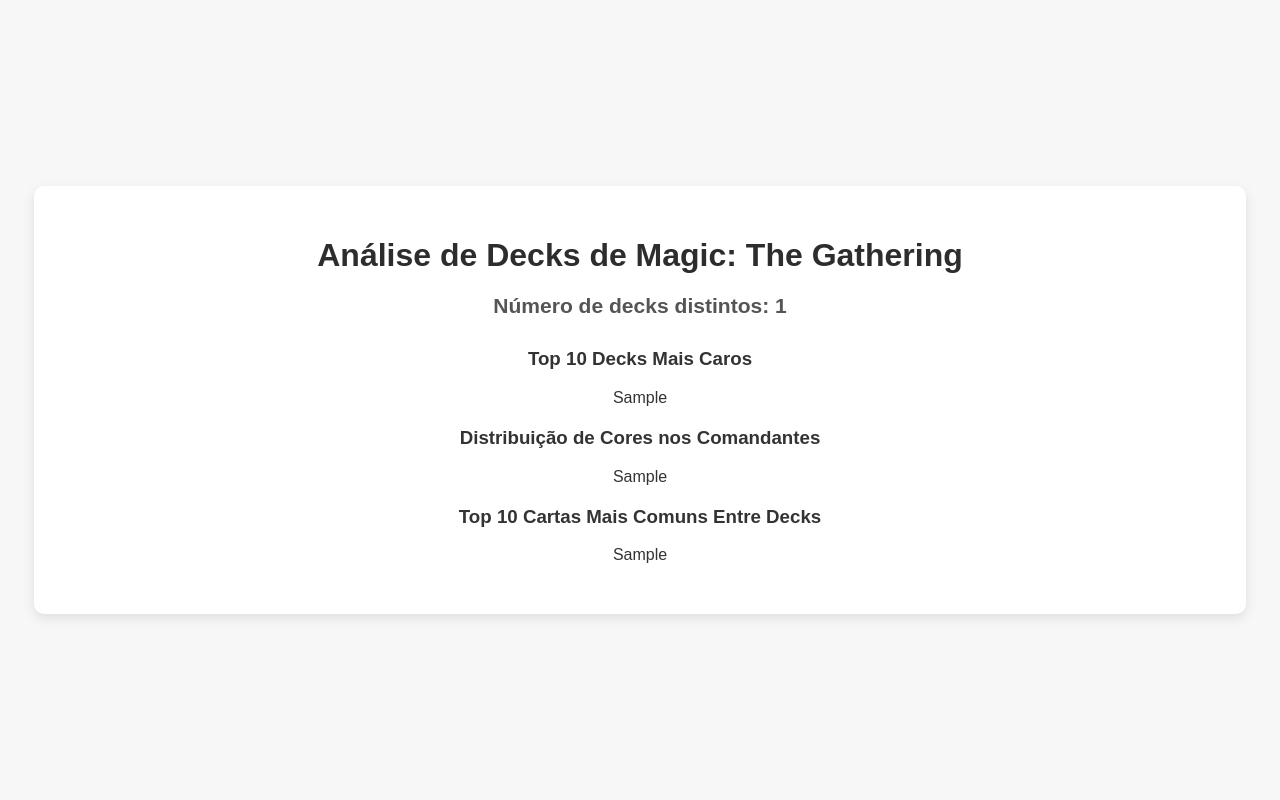
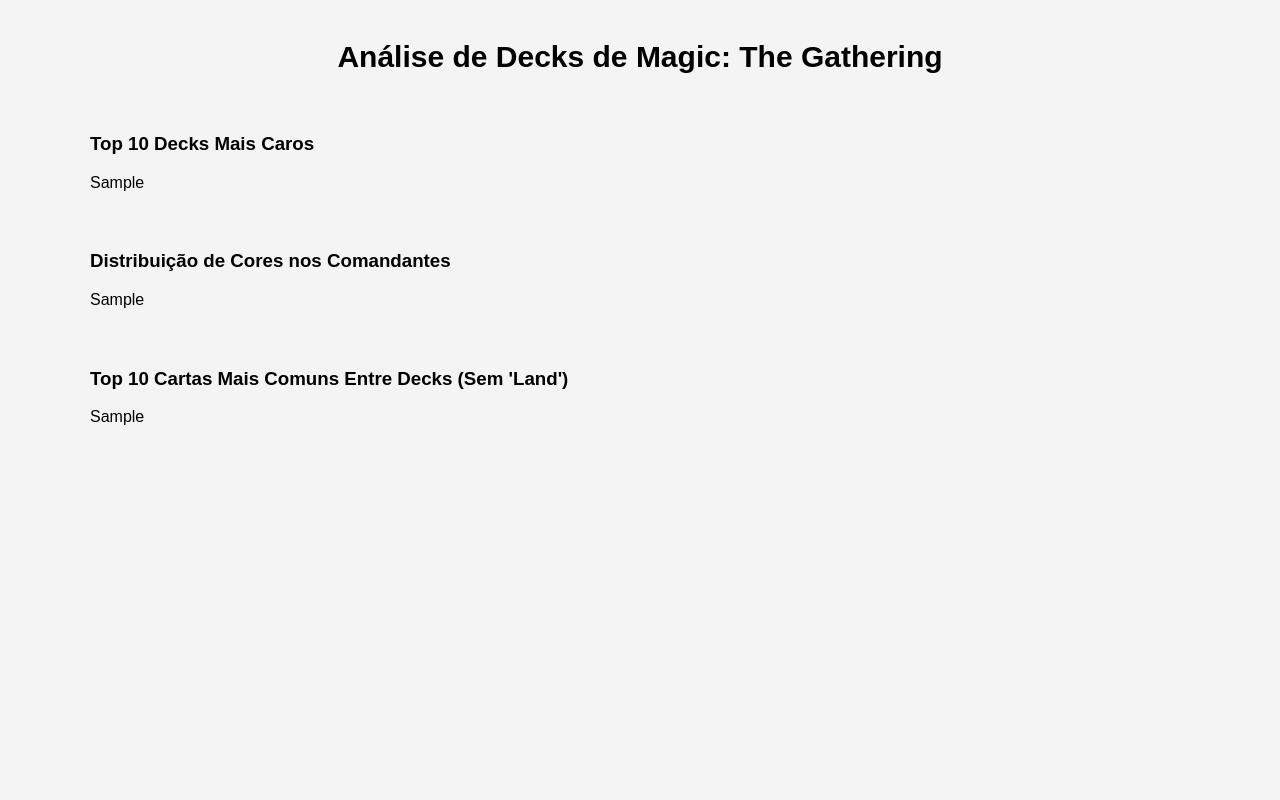
Before and after one commit to MatheusArguelho/KindredWars, a Flask app: template templates/index.html in a window 1280 px wide. Run offline with Flask 3, Linux system fonts and the light colour scheme; the template is opened without the code that fills it: most values are stand-ins (such as "Sample title", 1, 10 or a date in 2020).

Commit message:
Ajeitei pequenas coisas

```diff
--- a/app.py
+++ b/app.py
@@ -20,7 +20,6 @@
 # ==============================================
 
 num_decks_distintos = df['Deck'].nunique()
-media_cartas_por_deck = df.groupby('Deck')['Nome'].count().mean()
 comandantes_decks = df[df['Comandante'] == 1].groupby('Deck').first()
 preco_por_deck = df.groupby('Deck')['Preco_USD'].sum().sort_values(ascending=False)
 cores_comandantes = comandantes_decks['Cor'].value_counts()
@@ -36,6 +35,7 @@
 
 @app.route('/')
 def index():
+    # Gráfico de barras: Top 10 Decks Mais Caros
     fig_preco_decks = px.bar(preco_por_deck.head(10),
                              x=preco_por_deck.head(10).index,
                              y=preco_por_deck.head(10).values,
@@ -43,26 +43,44 @@
                              labels={'x': 'Deck', 'y': 'Preço Total (USD)'},
                              template='plotly')
 
+    # Gráfico de pizza: Distribuição de Cores nos Comandantes
     fig_cores_comandantes = px.pie(cores_comandantes,
                                    names=cores_comandantes.index,
                                    values=cores_comandantes.values,
                                    title="Distribuição de Cores nos Comandantes",
                                    template='plotly')
 
+    # Gráfico de barras: Top 10 Cartas Mais Comuns Entre Decks (Sem 'Land')
     fig_cartas_comuns = px.bar(cartas_comuns.head(10),
                                x=cartas_comuns.head(10).index,
                                y=cartas_comuns.head(10).values,
-                               title="Top 10 Cartas Mais Comuns Entre Decks (Excluindo terreno basico)",
+                               title="Top 10 Cartas Mais Comuns Entre Decks (Sem 'Land')",
                                labels={'x': 'Carta', 'y': 'Número de Decks'},
                                template='plotly')
 
+    # Ajuste de layout para tornar os gráficos responsivos
+    fig_preco_decks.update_layout(
+        autosize=True,
+        margin=dict(l=10, r=10, t=40, b=40)
+    )
+
+    fig_cores_comandantes.update_layout(
+        autosize=True,
+        margin=dict(l=10, r=10, t=40, b=40)
+    )
+
+    fig_cartas_comuns.update_layout(
+        autosize=True,
+        margin=dict(l=10, r=10, t=40, b=40)
+    )
+
+    # Converte os gráficos para HTML
     graph_preco_decks = fig_preco_decks.to_html(full_html=False)
     graph_cores_comandantes = fig_cores_comandantes.to_html(full_html=False)
     graph_cartas_comuns = fig_cartas_comuns.to_html(full_html=False)
 
     return render_template('index.html',
                            num_decks_distintos=num_decks_distintos,
-                           #media_cartas_por_deck="{:.2f}".format(media_cartas_por_deck),
                            graph_preco_decks=graph_preco_decks,
                            graph_cores_comandantes=graph_cores_comandantes,
                            graph_cartas_comuns=graph_cartas_comuns)
--- a/templates/index.html
+++ b/templates/index.html
@@ -7,60 +7,27 @@
     <style>
         body {
             font-family: Arial, sans-serif;
-            background-color: #f7f7f7;
-            color: #333;
+            background-color: #f4f4f4;
             margin: 0;
             padding: 0;
+        }
+        .container {
+            max-width: 1100px;
+            margin: 0 auto;
+            padding: 20px;
+        }
+        h1 {
+            text-align: center;
+            font-size: 30px;
+            margin-bottom: 40px;
+        }
+        .graphs {
             display: flex;
-            justify-content: center;
-            align-items: center;
-            height: 100vh;
+            flex-direction: column;
+            gap: 40px;
         }
-
-        .container {
-            width: 90%;
-            max-width: 1200px;
-            background-color: #fff;
-            padding: 30px;
-            border-radius: 10px;
-            box-shadow: 0 4px 12px rgba(0, 0, 0, 0.1);
-            text-align: center;
-        }
-
-        h1 {
-            color: #2d2d2d;
-            font-size: 32px;
-            margin-bottom: 20px;
-        }
-
-        .stats {
-            margin: 20px 0;
-            font-size: 18px;
-            color: #555;
-        }
-
-        .stats h3 {
-            margin: 10px 0;
-        }
-
-        .charts {
-            margin-top: 30px;
-        }
-
-        .chart-container {
-            margin: 20px 0;
-        }
-
-        /* Responsividade */
-        @media (max-width: 768px) {
-            .container {
-                width: 100%;
-                padding: 20px;
-            }
-
-            h1 {
-                font-size: 24px;
-            }
+        .graph {
+            width: 100%;
         }
     </style>
 </head>
@@ -68,24 +35,19 @@
     <div class="container">
         <h1>Análise de Decks de Magic: The Gathering</h1>
 
-        <div class="stats">
-            <h3>Número de decks distintos: {{ num_decks_distintos }}</h3>
-
-        </div>
-
-        <div class="charts">
-            <div class="chart-container">
+        <div class="graphs">
+            <div class="graph">
                 <h3>Top 10 Decks Mais Caros</h3>
                 {{ graph_preco_decks | safe }}
             </div>
 
-            <div class="chart-container">
+            <div class="graph">
                 <h3>Distribuição de Cores nos Comandantes</h3>
                 {{ graph_cores_comandantes | safe }}
             </div>
 
-            <div class="chart-container">
-                <h3>Top 10 Cartas Mais Comuns Entre Decks</h3>
+            <div class="graph">
+                <h3>Top 10 Cartas Mais Comuns Entre Decks (Sem 'Land')</h3>
                 {{ graph_cartas_comuns | safe }}
             </div>
         </div>
```
